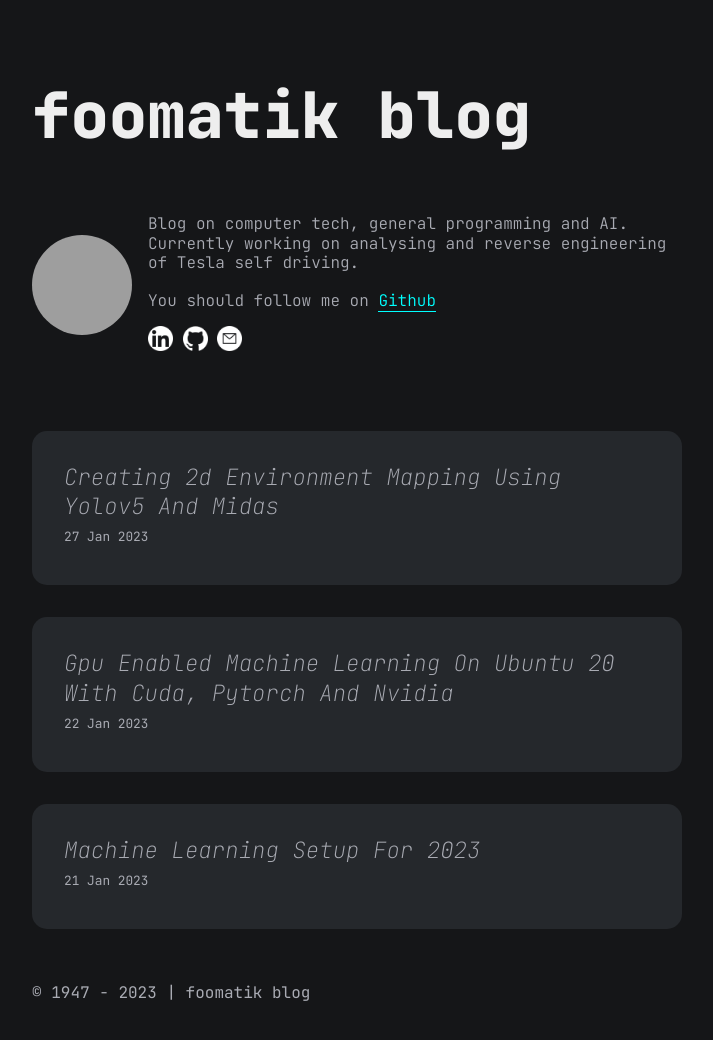
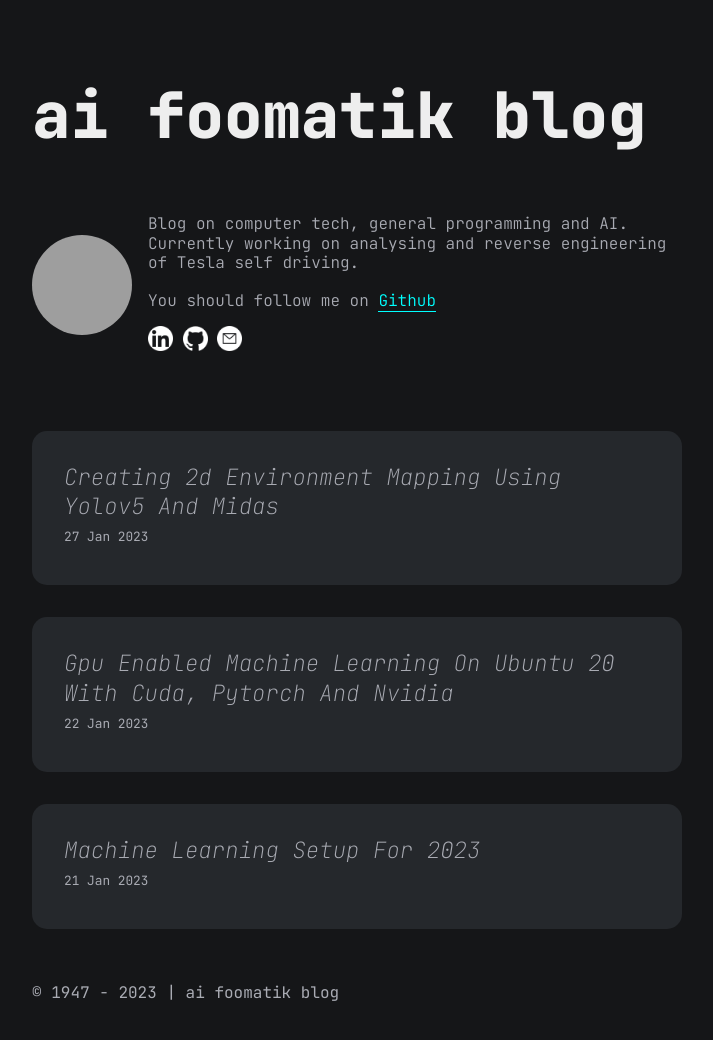
Before and after one commit to wjan/wjan.github.io, a Jekyll site: the page built from index.md, in a window 1280 px wide, cut to the strip 0-1057 px from the top of the page. Shown: the top 1040 px of the strip, without its empty margins (283-996 px from the left). Built offline with Jekyll 4.4.1, drawn with Linux system fonts in a browser that asks for light colours; grey boxes are pictures that could not be loaded.

```diff
--- a/_config.yml
+++ b/_config.yml
@@ -1,4 +1,4 @@
-title: foomatik blog
+title: ai foomatik blog
 markdown: kramdown
 
 # for atom feed
```
